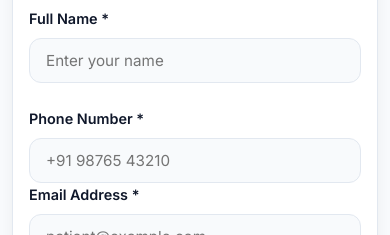
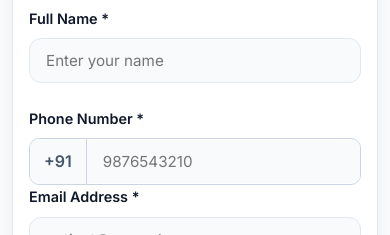
Before and after one commit to 251412/Nirmala-Neuro-General-Medical-Centre, a React (Vite) app: page /contact in a window 390 px wide. Shown: the part 1060-1295 px from the top of the page. Built offline with nearby package versions, Linux system fonts and the light colour scheme; no server answers.

Commit message:
feat: restrict phone number to 10 digits and add +91 prefix in contact form

```diff
--- a/src/pages/Contact.tsx
+++ b/src/pages/Contact.tsx
@@ -61,7 +61,16 @@ export default function Contact() {
   }, []);
 
   const handleChange = (e: React.ChangeEvent<HTMLInputElement | HTMLTextAreaElement>) => {
+    if (e.target.name === 'phone') {
+      // Remove any non-digit character
+      const rawValue = e.target.value.replace(/\D/g, '');
+      // If starts with 91, it might be the prefix, but since we are locking it, we can just take the last 10 digits if they paste it, or limit it.
+      // But simpler: just allow up to 10 digits.
+      const numberPart = rawValue.slice(0, 10);
+      setFormData({ ...formData, phone: numberPart });
+    } else {
       setFormData({ ...formData, [e.target.name]: e.target.value });
+    }
   };
 
   const handleSubmit = async (e: React.FormEvent) => {
@@ -237,15 +246,21 @@ export default function Contact() {
                 <div className={formStyles.fieldRow}>
                   <div>
                     <label className={formStyles.label}>Phone Number *</label>
+                    <div style={{ display: 'flex', alignItems: 'center', border: '1px solid #cbd5e1', borderRadius: '10px', background: '#ffffff', overflow: 'hidden' }}>
+                      <span style={{ padding: '10px 14px', background: '#f8fafc', color: '#475569', fontWeight: '600', borderRight: '1px solid #cbd5e1', flexShrink: 0 }}>+91</span>
                       <input
                         type="tel"
                         name="phone"
                         value={formData.phone}
                         onChange={handleChange}
                         className={formStyles.input}
-                      placeholder="+91 98765 43210"
+                        style={{ border: 'none', borderRadius: '0', flex: 1, outline: 'none' }}
+                        placeholder="9876543210"
+                        maxLength={10}
+                        pattern="[0-9]{10}"
                         required
                       />
+                    </div>
                   </div>
                   <div>
                     <label className={formStyles.label}>Email Address *</label>
```
Lines whose indentation alone changed are shown as unchanged.
